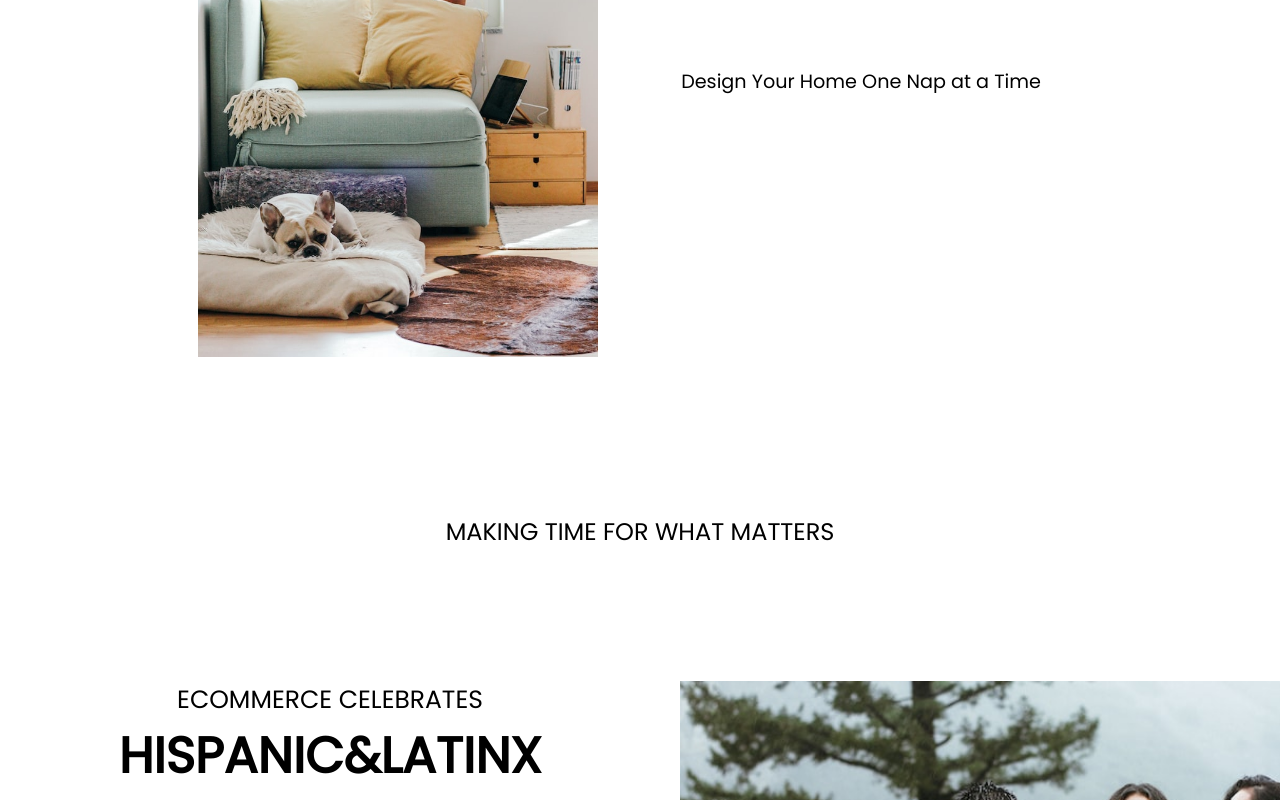
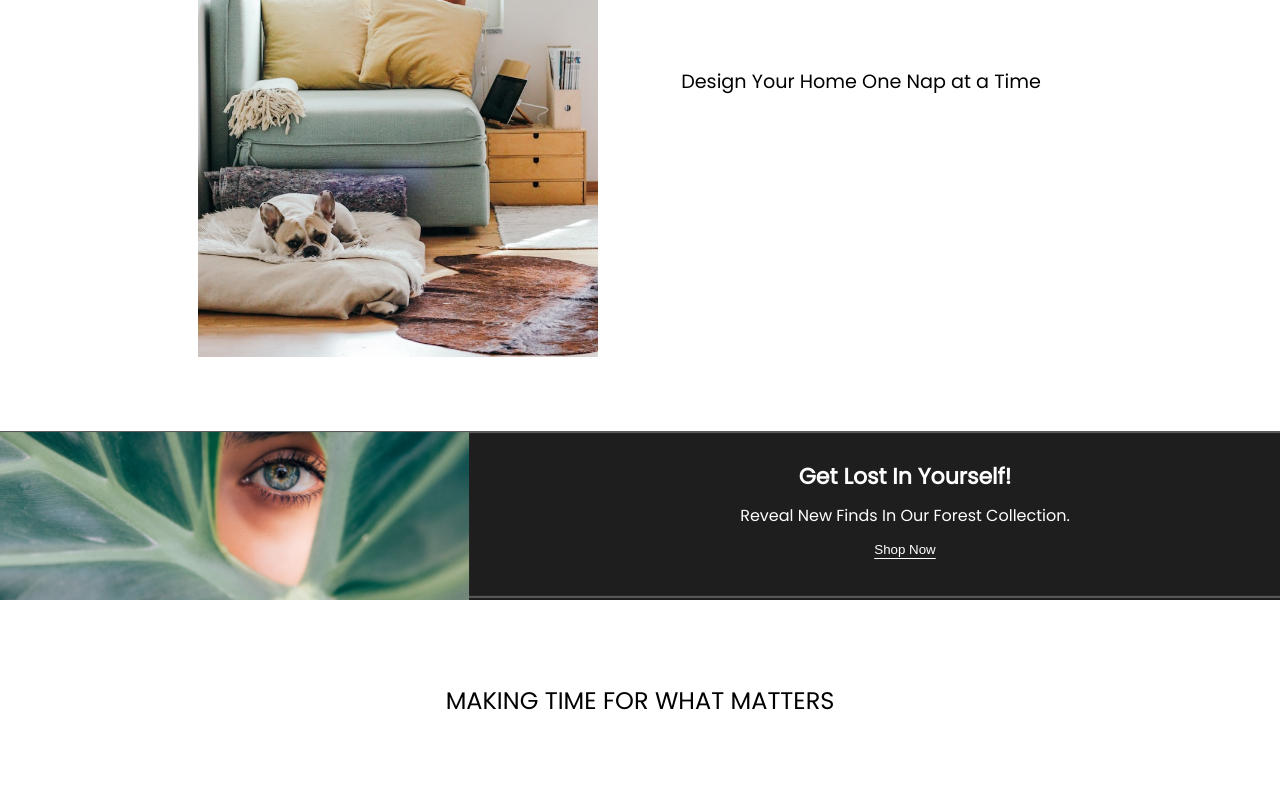
Before and after one commit to mjthedev/e-commerce-webapp, a React (Create React App) app: page / in a window 1280 px wide. Shown: the part 2246-3046 px from the top of the page. Built offline with nearby package versions, Linux system fonts and the light colour scheme.

Commit message:
refactored banner dir into banners and sectioned

```diff
--- a/src/components/Container.jsx
+++ b/src/components/Container.jsx
@@ -11,6 +11,7 @@ import home from '../img/home.jpg';
 import hispanicheritage from '../img/hispanicheritage.jpg';
 import heritage_1 from '../img/heritage-1.jpg';
 import heritage_2 from '../img/heritage-2.jpg';
+import Banner from './banners/bannerX/section/banner';
 
 
 const Container = () => {
@@ -49,6 +50,9 @@ const Container = () => {
         <div className="container--thirddiv--child"></div>
     </div>
 
+
+    <Banner/>
+
     <div className="container--header">MAKING TIME FOR WHAT MATTERS</div>
 
     <div className="container--fourth">
@@ -64,6 +68,8 @@ const Container = () => {
                     <div className="fourthdiv--greatgrand"><img src={heritage_2} style={{width: "100%", height: 239}} alt="Omar Lopez" ></img></div>
                     <div className="fourthdiv--greatgrand"><img src={heritage_1} style={{width: "100%", height: 239}} alt="Omar Lopez"></img></div>
                 </div>
+
+
 
             <div className="container--fourthdiv--bottomcontent">
                 <div className="container--fourthdiv--bottomcontent--text">We're celebrating Hispanic and Latinx communities, and their incredible impact on our country and the world.</div>
--- /dev/null
+++ b/src/components/banners/bannerX/css/bannerx.css
@@ -0,0 +1,58 @@
+
+
+.banner-container {
+    position: relative;
+    display: flex;
+    justify-content: center;
+    width: 100%;
+    height: 169px;
+    cursor: pointer;
+}
+
+.bannerx-content {
+    position: absolute;
+    display: flex;
+    justify-content: flex-end;
+    z-index: 1;
+    width: 100%;
+    height: 100%;
+
+}
+
+.bannerx-content-child {
+    display: flex;
+    align-items: center;
+    justify-content: center;
+    flex-direction: column;
+    width: 750px;
+
+}
+
+
+.bannerx-content-header {
+    color: white;
+    font-size: 22px;
+    margin-bottom: 10px;
+}
+
+
+.bannerx-content-text{
+    color: white;
+    font-size: 16px;
+}
+
+.bannerx-content-button {
+    background-color: transparent;
+    text-decoration: .5px underline;
+    text-underline-offset: 4px;
+    border: none;
+}
+
+.bannerx-content-button:hover {
+    text-decoration: none;
+}
+
+
+.bannerx-img {
+
+}
--- a/src/components/pageComponents/Activewear/css/section.css
+++ b/src/components/pageComponents/Activewear/css/section.css
@@ -24,7 +24,7 @@
 
 .container--two {
     display: grid;
-    grid-template-columns: 1fr 1fr 1fr 1fr;
+    grid-template-columns: 1fr 1fr 1fr 1fr 1fr;
     width: 100%;
     height: 400px;
     margin-bottom: 100px;;
```
Also changed, not shown: src/components/banners/bannerX/img/BannerX.png (added), src/components/banners/bannerX/section/banner.jsx (renamed from src/components/banner/section/banner.jsx).
